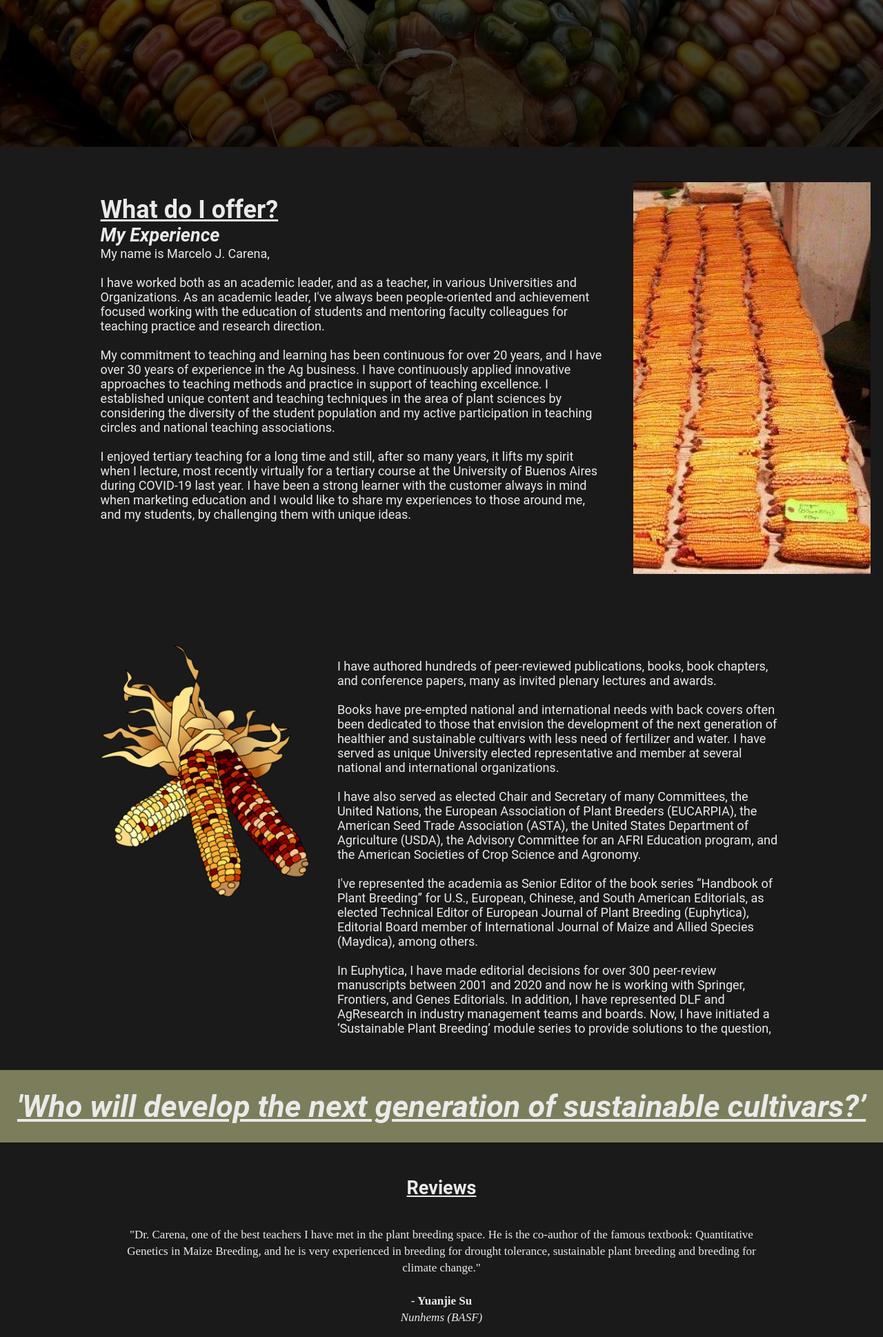
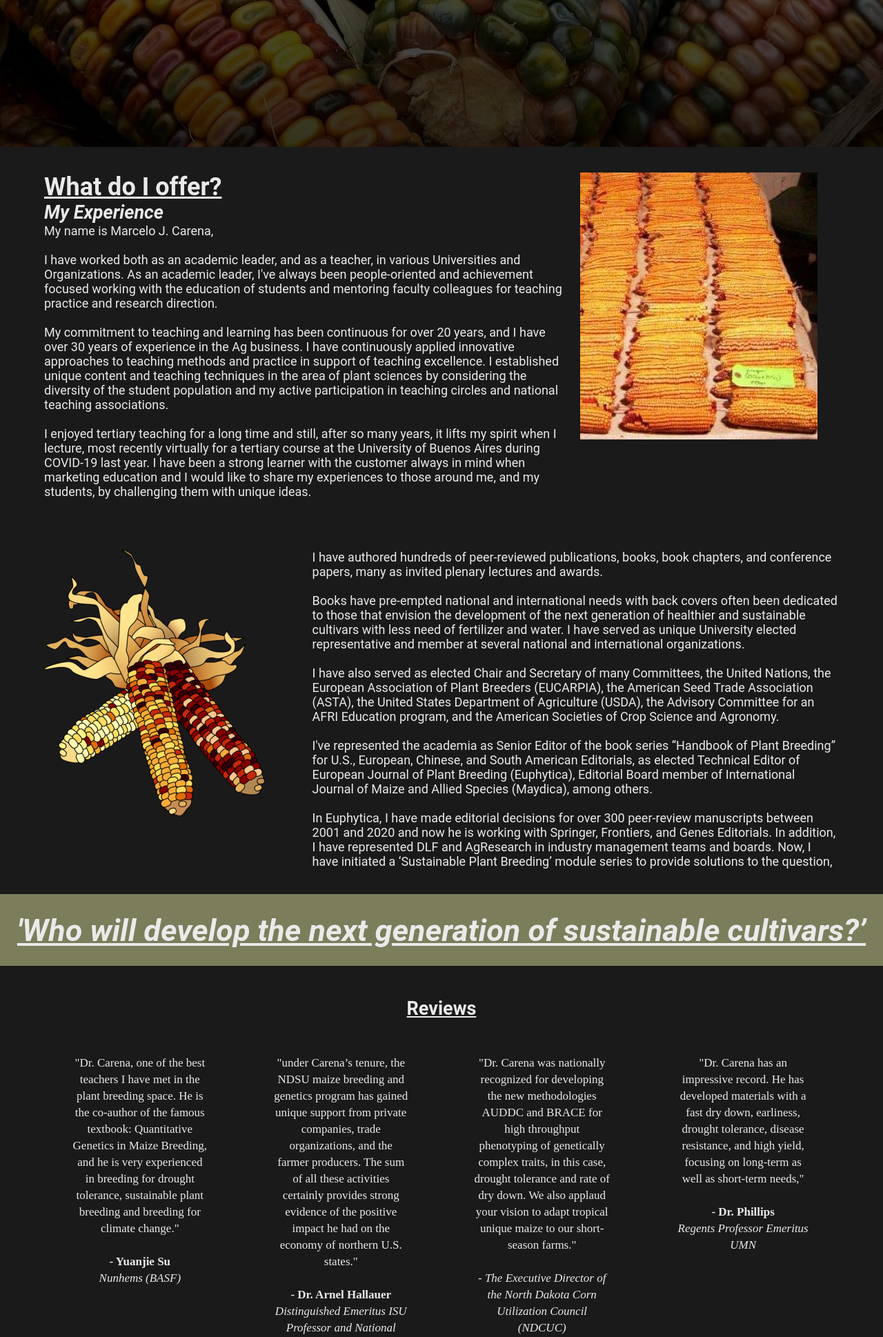
Before and after one commit to Dienin3/mjc_ct, a PHP site: page / in a window 1280 px wide. Shown: the part 652-2590 px from the top of the page at 69% size. Run offline with PHP 8.4, Linux system fonts and the light colour scheme; data comes from the database, SQL or seed files in the repository; both versions use the stored data as it was after the commit.

Commit message:
Added 3 column grid layout
fixed image overlap

```diff
--- a/About-Me.php
+++ b/About-Me.php
@@ -28,12 +28,12 @@ $conn->close();
     ?>
 
     <body>
-            <div class="section row">
-                <div class="about-me-section-text col-8">
+            <div class="section">
+                <div class="col span_2_of_3">
                     <?php print $title1 ?>
                     <?php print $para1 ?>
                 </div>
-                <div class="col-4">
+                <div class="col span_1_of_3">
                     <img class="about-me-img" src="images/<?php print $img1 ?>">
                 </div>
             </div>
--- a/css/style.css
+++ b/css/style.css
@@ -17,51 +17,56 @@
     padding: 0;
     box-sizing: border-box;
 }
-.row::after {
-    content: "";
-    clear: both;
-    display: table;
+
+/*  SECTIONS  */
+.section {
+	clear: both;
+	padding: 0px;
+	margin: 0px;
+    width: 100%;
+    height: 100%;
+    background-color: var(--dl-color-black);
+    padding-left: 5%;
+    padding-right: 5%;
+    overflow: hidden;
+    padding-top: 2%;
+    padding-bottom: 2%;
 }
-.col-1 {
-    width: 8.33%;
+
+/*  COLUMN SETUP  */
+.col {
+	display: block;
+	float:left;
+	margin: 1% 0 1% 1.2%;
 }
-.col-2 {
-    width: 16.66%;
-}
-.col-3 {
-    width: 25%;
-}
-.col-4 {
-    width: 33.33%;
-}
-.col-5 {
-    width: 41.66%;
-}
-.col-6 {
-    width: 50%;
-}
-.col-7 {
-    width: 58.33%;
-}
-.col-8 {
-    width: 66.66%;
-}
-.col-9 {
-    width: 75%;
-}
-.col-10 {
-    width: 83.33%;
-}
-.col-11 {
-    width: 91.66%;
-}
-.col-12 {
-    width: 100%;
-}
-[class*="col-"] {
-    float: left;
-    padding: 2%;
-}
+.col:first-child { margin-left: 0; }
+
+/*  GROUPING  */
+.group:before,
+.group:after { content:""; display:table; }
+.group:after { clear:both;}
+.group { zoom:1; /* For IE 6/7 */ }
+
+/*  GRID OF THREE  */
+    .span_3_of_3 {
+        width: 100%;
+    }
+    .span_2_of_3 {
+        width: 66.26%;
+        font-size: 1.8rem;
+        font-family: 'Roboto', sans-serif;
+        text-align: left;
+        color: var(--dl-color-white);
+    }
+    .span_1_of_3 {
+        width: 32.53%;
+    }
+    .span_1_of_4 {
+        width: 24.1%
+    }
+
+/*  GO FULL WIDTH BELOW 480 PIXELS */
+
 body {
     width: 100%;
     height: 100%;
@@ -146,32 +151,13 @@ a {
     line-height: 4.8rem;
 	color: var(--dl-color-white);
 }
-.section {
-    background-color: var(--dl-color-black);
-    width: 100%;
-    height: 100%;
-    padding-left: 12.5rem;
-    padding-right: 12.5rem;
-    overflow: hidden;
-    padding-top: 3rem;
-    padding-bottom: 3rem;
-}
-.home-section-text {
-    padding-top: 4rem;
-    font-size: 1.8rem;
-    font-family: 'Roboto', sans-serif;
-    text-align: left;
-    color: var(--dl-color-white);
-}
-.home-img {
-
+.home-img-2 {
 
 }
-.home-img-2 {
-    width: 40rem;
-    max-width: 100%;
-}
 .home-impact-section {
+	clear: both;
+	padding: 0px;
+	margin: 0px;
     background-color: var(--dl-color-green);
     width: 100%;
     color: var(--dl-color-white);
@@ -203,10 +189,6 @@ a {
     font-family: 'Roboto', sans-serif;
     text-align: left;
     color: var(--dl-color-white);
-}
-.about-me-img {
-    min-height: 100%;
-    width: 100%;
 }
 .learnMoreButton {
   background-color: var(--dl-color-green);
@@ -250,12 +232,22 @@ footer {
     color: var(--dl-color-white);
     font-size: 1.3rem;
 }
-@media only screen and (max-width: 1400px) {
-    .review {
+@media only screen and (max-width: 1200px) {
+    .span_1_of_4 {
+        width: 100%;
+    }
+    .span_2_of_3 {
         width: 100%;
     }
 }
-@media only screen and (max-width: 945px) {
+@media only screen and (max-width: 600px) {
+    .col {
+        margin: 1% 0 1% 0%;
+    }
+	.span_3_of_3, .span_2_of_3, .span_1_of_3, {
+        width: 100%;
+    }
+
     .nav-menu {
         position: fixed;
         left: -100%;
@@ -289,15 +281,3 @@ footer {
         -webkit-transform: translateY(-8px) rotate(-45deg);
         transform: translateY(-8px) rotate(-45deg);
     }
-    .home-section-text {
-        width: 100%;
-    }
-    .home-section-text-2 {
-        width: 100%;
-    }
-    .about-me-section-text {
-        width: 100%;
-    }
-    .home-img-2 {
-
-    }
--- a/index.php
+++ b/index.php
@@ -37,43 +37,43 @@ $conn->close();
 
     <body>
         <?php include('components/hero.php')?>
-        <div class="section row">
-                <div class="home-section-text col-9">
+        <div class="section">
+                <div class="col span_2_of_3">
                     <h1><u><?php print $title1 ?></u></h1>
                         <?php print $para1 ?>
                 </div>
-                <div class="col-3">
+                <div class="col span_1_of_3">
                     <img class="home-img" src="images/<?php print $img1 ?>">
                 </div>
             </div>
-        <div class="section row">
-                <div class="col-4">
+        <div class="section">
+                <div class="col span_1_of_3">
                     <img class="home-img-2" src="images/<?php print $img2 ?>">
                 </div>
-                <div class="home-section-text col-8">
+                <div class="col span_2_of_3">
                     <?php print $para2 ?>
                 </div>
             </div>
-        <div class="home-impact-section row">
+        <div class="home-impact-section span_3_of_3">
             <div>
                 <?php print $para3 ?>
             </div>
         </div>
-        <div class="section row">
-            <div class="home-review-title">
+        <div class="section">
+            <div class="home-review-title span_3_of_3">
                 <?php print $title4 ?>
             </div>
             <div>
-                <div class="review col-3">
+                <div class="review col span_1_of_4">
                     <?php print $reviewtext1 ?>
                 </div>
-                <div class="review col-3">
+                <div class="review col span_1_of_4">
                     <?php print $reviewtext2 ?>
                 </div>
-                <div class="review col-3">
+                <div class="review col span_1_of_4">
                     <?php print $reviewtext3 ?>
                 </div>
-                <div class="review col-3">
+                <div class="review col span_1_of_4">
                     <?php print $reviewtext4 ?>
                 </div>
             </div>
```
Also changed, not shown: ctg (5).sql (added, +113 -0 lines), images/Hp-2.jpg, images/Hp-3.jpg (deleted), images/Hp-3.png (added).
